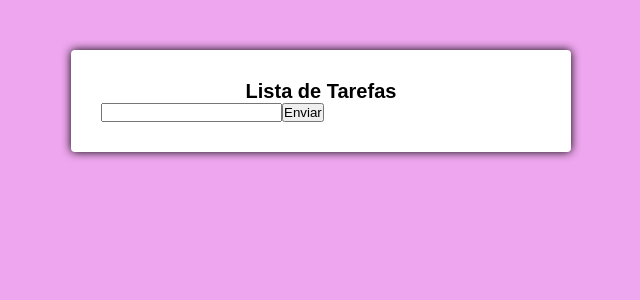
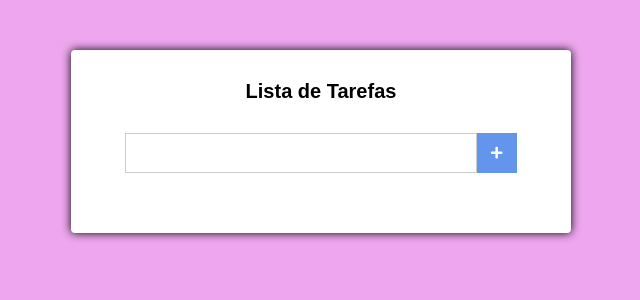
Before and after one commit to RafaelaOliveira21/react, a React (Create React App) app in the folder listatarefas/: page / in a window 1280 px wide. Shown: the top 300 px of the page, without its empty margins (319-959 px from the left). Built offline with nearby package versions, Linux system fonts and the light colour scheme.

Commit message:
Update 26-07

```diff
--- a/listatarefas/package.json
+++ b/listatarefas/package.json
@@ -9,6 +9,7 @@
     "eslint-plugin-prettier": "^4.2.1",
     "react": "^18.2.0",
     "react-dom": "^18.2.0",
+    "react-icons": "^4.4.0",
     "react-scripts": "5.0.1",
     "web-vitals": "^2.1.4",
     "yarn": "^1.22.19"
--- a/listatarefas/src/components/Main.css
+++ b/listatarefas/src/components/Main.css
@@ -11,3 +11,71 @@
   font-size: 20px;
   text-align: center;
 }
+
+.form {
+  margin-top: 30px;
+  display: flex;
+  align-items: center;
+  justify-content: center;
+}
+
+.form input[type="text"] {
+  height: 40px;
+  padding: 0 20px;
+  font-size: 20px;
+  border: 1px solid #ccc;
+  min-width: 80%;
+}
+
+.form button[type="submit"] {
+  border: none;
+  height: 40px;
+  width: 40px;
+  background: cornflowerblue;
+  color: #FFFFFF;
+  display: flex;
+  align-items: center;
+  justify-content: center;
+}
+
+.tarefas {
+  margin-top: 30px;
+}
+
+.tarefas li {
+  display: flex;
+  align-items: center;
+  justify-content: space-between;
+  padding: 10px;
+  transition: all 600ms;
+}
+
+.tarefas li:hover {
+  background: rgb(255, 228, 238);
+}
+
+.tarefas li .edit {
+  margin-right: 15px;
+  color: rgb(248, 0, 83);
+}
+
+.tarefas li .delete {
+  margin-right: 15px;
+  color: rgb(0, 108, 248);
+}
+
+.tarefas li:hover .edit,
+.tarefas li:hover .delete {
+  color: black;
+}
+
+.tarefas li .edit,
+.tarefas li .delete {
+  cursor: pointer;
+  transition: all 600ms;
+}
+
+.tarefas li span {
+  display: flex;
+  align-items: center;
+}
--- a/listatarefas/src/components/Main.js
+++ b/listatarefas/src/components/Main.js
@@ -1,9 +1,29 @@
 import React, { Component } from 'react';
+
+// Form e Tarefas
+import { FaPlus, FaEdit, FaWindowClose } from 'react-icons/fa';
+
 import './Main.css';
 
 export default class Main extends Component {
   state = {
     novaTarefa: '',
+    tarefas: [],
+  };
+
+  handleSubmit = (e) => {
+    e.preventDefault();
+    const { tarefas } = this.state;
+    let { novaTarefa } = this.state;
+    novaTarefa = novaTarefa.trim();
+
+    if (tarefas.indexOf(novaTarefa) !== -1) return;
+
+    const novasTarefas = [...tarefas];
+
+    this.setState({
+      tarefas: [...novasTarefas, novaTarefa],
+    });
   };
 
   handleChange = (e) => {
@@ -13,16 +33,29 @@
   };
 
   render() {
-    const { novaTarefa } = this.state;
+    const { novaTarefa, tarefas } = this.state;
 
     return (
       <div className="main">
         <h1>Lista de Tarefas</h1>
 
-        <form action="#">
-          <input onChange={this.handleChange} type="text" />
-          <button type="submit">Enviar</button>
+        <form onSubmit={this.handleSubmit} action="#" className="form">
+          <input onChange={this.handleChange} type="text" value={novaTarefa} />
+          <button type="submit">
+            <FaPlus />
+          </button>
         </form>
+        <ul className="tarefas">
+          {tarefas.map((tarefa) => (
+            <li key={tarefa}>
+              {tarefa}
+              <span>
+                <FaEdit className="edit" />
+                <FaWindowClose className="delete" />
+              </span>
+            </li>
+          ))}
+        </ul>
       </div>
     );
   }
```
Also changed, not shown: 1 other file (tests, documents, lock files or other folders).
